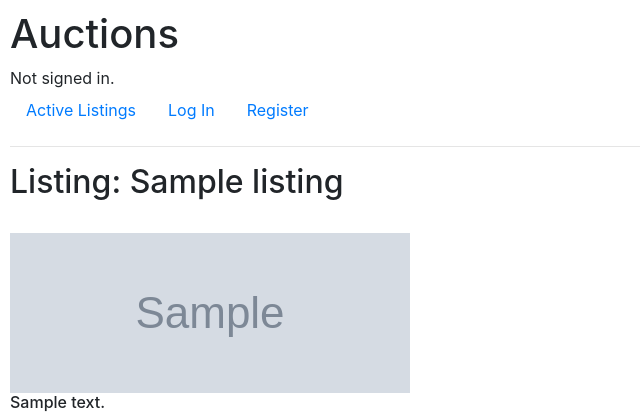
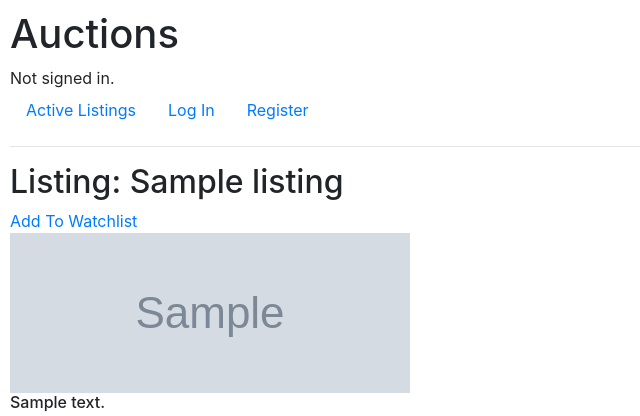
Before and after one commit to sippinyotrippin/auction_website, a Django app: page /listings/1 in a window 1280 px wide. Shown: the top 416 px of the page, without its empty margins (0-640 px from the left). Run offline with Django 3.2, Linux system fonts and the light colour scheme; tables that the repository leaves empty hold one stand-in row (values such as "Sample post"); grey boxes marked "Sample" are stand-in pictures; some libraries are stand-ins or nearby versions.

Commit message:
Added 'Add To Watchlist' button on listing_page.html; create new model 'Watchlist'; create "watchlist" view and page

```diff
--- a/commerce/auctions/models.py
+++ b/commerce/auctions/models.py
@@ -32,3 +32,7 @@ class Bid(models.Model):
 
 class Comment(models.Model):
     pass
+
+
+class Watchlist(models.Model):
+    your_listing = models.ForeignKey(Listing, on_delete=models.CASCADE, blank=True, related_name="yolisting")
--- a/commerce/auctions/templates/auctions/listing_page.html
+++ b/commerce/auctions/templates/auctions/listing_page.html
@@ -6,6 +6,8 @@
 
 {% block body %}
     <h2>Listing: {{ item.title }}</h2>
+
+    <a href="">Add To Watchlist</a>
     <br>
     <img class="image_on_listing_page" src="{{ item.image_URL }}">
     <h6>{{ item.description }}</h6>
--- a/commerce/auctions/templates/auctions/watchlist.html
+++ b/commerce/auctions/templates/auctions/watchlist.html
@@ -6,4 +6,10 @@
 
 {% block body %}
     <h1>Watchlist</h1>
+    {% if user.is_authenticated %}
+        ...
+    {% else %}
+        ...
+    {% endif %}
+
 {% endblock %}
```
